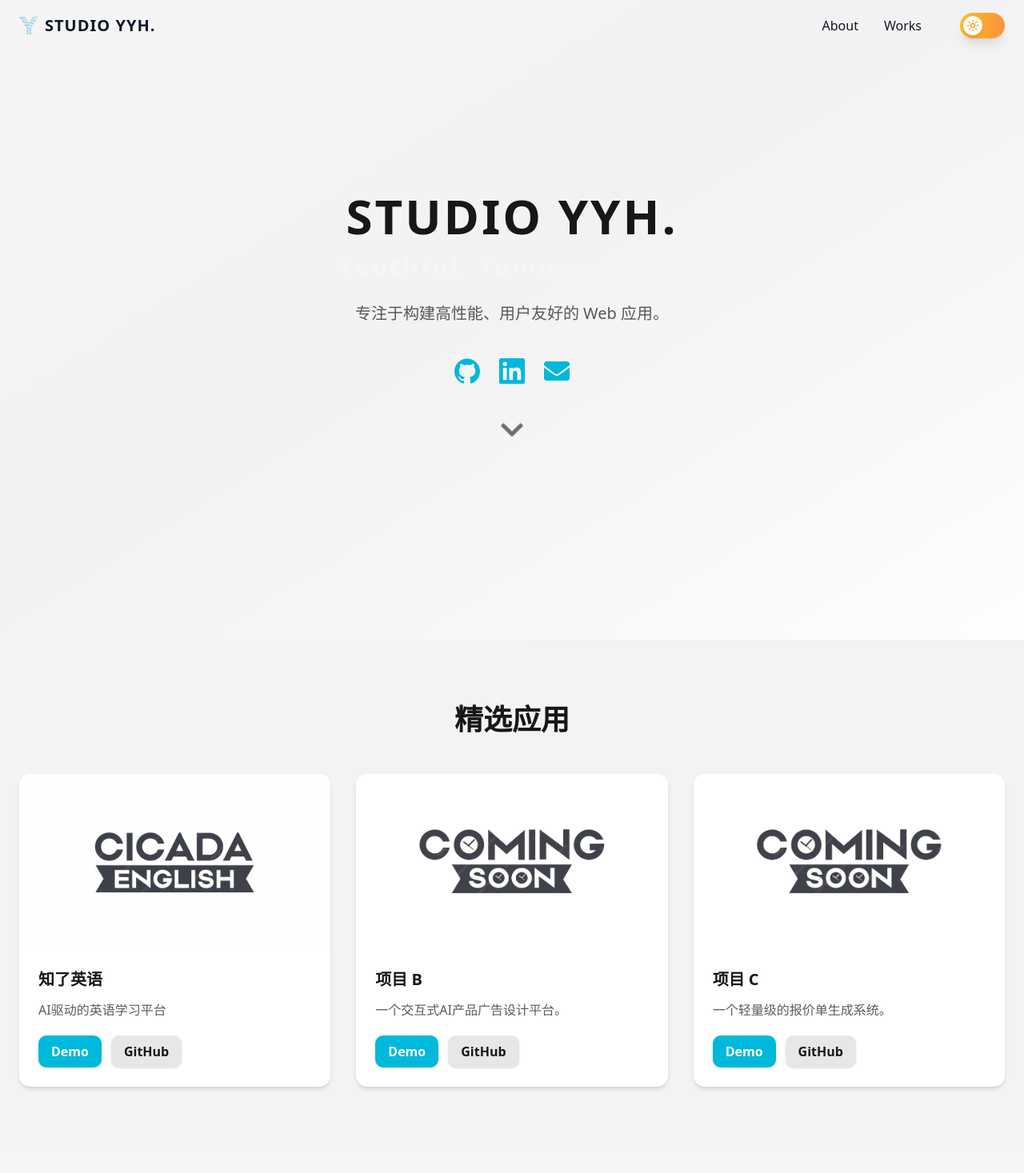
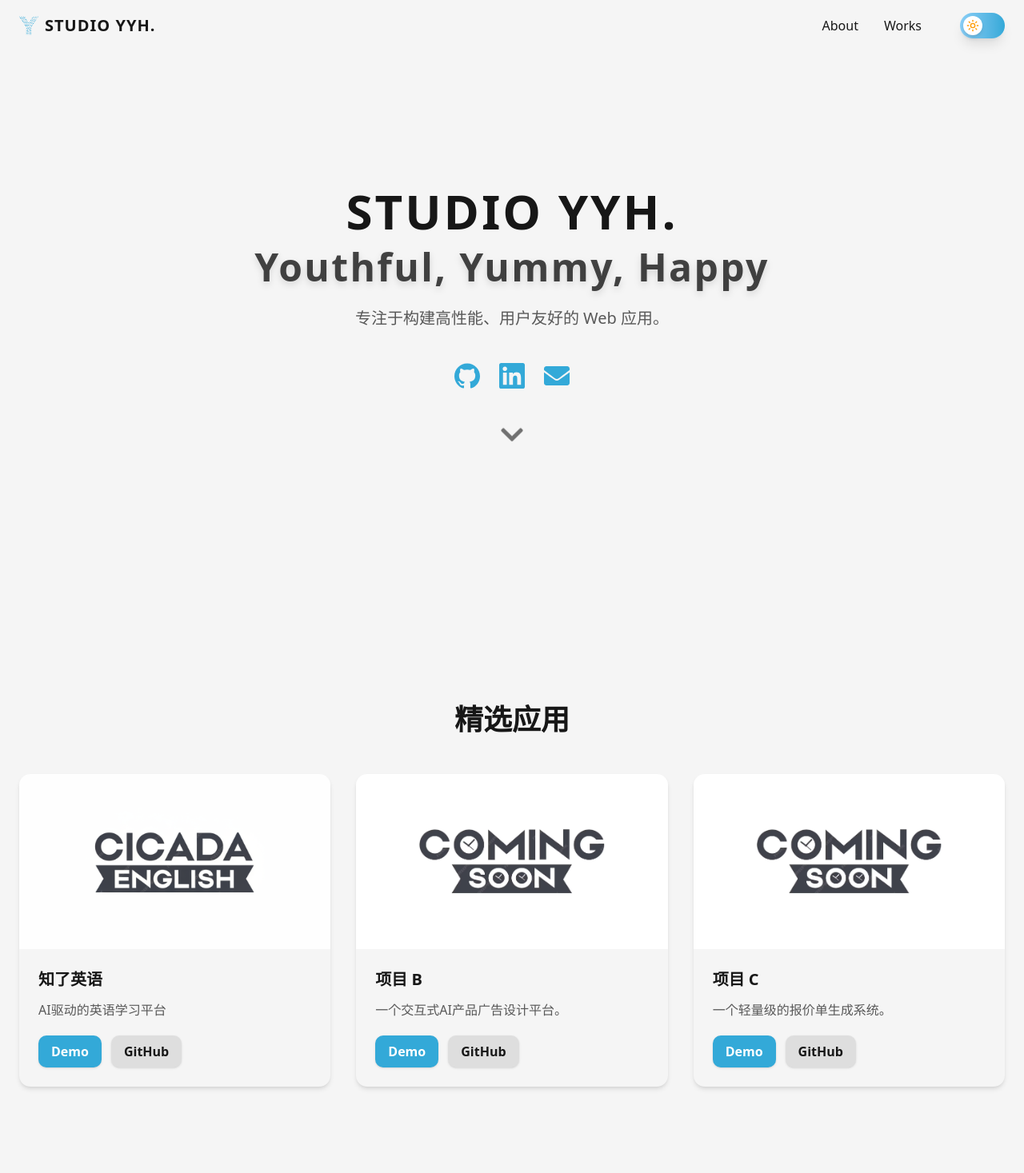
Before and after one commit to phoenixlwpapix/home-page, a React (Vite) app: page / in a window 1280 px wide. Shown: the top 1467 px of the page at 80% size. Built offline with nearby package versions, Linux system fonts and the light colour scheme.

Commit message:
some UI change

```diff
--- a/src/components/Header.jsx
+++ b/src/components/Header.jsx
@@ -1,7 +1,7 @@
 // src/components/Header.jsx
 import React, { useState, useEffect } from "react";
 import { Sun, Moon } from "lucide-react";
-import { useTheme } from "../contexts/ThemeContext.jsx";
+import { useTheme } from "../hooks/useTheme";
 
 const Header = () => {
   const [isScrolled, setIsScrolled] = useState(false);
@@ -19,14 +19,14 @@ const Header = () => {
     <header
       className={`fixed top-0 left-0 right-0 z-50 transition-all duration-300 ${
         isScrolled
-          ? "bg-white/80 dark:bg-gray-900/80 backdrop-blur-sm shadow-sm border-b border-gray-200/20 dark:border-gray-700/50"
+          ? "bg-secondary/80 dark:bg-secondary/80 backdrop-blur-sm shadow-sm"
           : "bg-transparent"
       }`}
     >
       <div className="container mx-auto px-6 py-4 flex justify-between items-center">
         <a
           href="#home"
-          className="flex items-center space-x-2 text-xl font-bold tracking-wider text-gray-900 dark:text-gray-100"
+          className="flex items-center space-x-2 text-xl font-bold tracking-wider text-primary dark:text-primary"
         >
           {/* SVG Logo from public folder */}
           <img src="/favicon.svg" alt="Studio YYH Logo" className="w-6 h-6" />
@@ -36,13 +36,13 @@ const Header = () => {
           <nav className="space-x-8">
             <a
               href="#about"
-              className="text-base text-gray-900 dark:text-gray-100 hover:text-blue-600 dark:hover:text-blue-400 transition-colors duration-200 hover-underline"
+              className="text-base text-primary dark:text-primary hover:text-accent dark:hover:text-accent transition-colors duration-200 hover-underline"
             >
               About
             </a>
             <a
               href="#works"
-              className="text-base text-gray-900 dark:text-gray-100 hover:text-blue-600 dark:hover:text-blue-400 transition-colors duration-200 hover-underline"
+              className="text-base text-primary dark:text-primary hover:text-accent dark:hover:text-accent transition-colors duration-200 hover-underline"
             >
               Works
             </a>
@@ -55,7 +55,7 @@ const Header = () => {
               style={{
                 background: isDark
                   ? "linear-gradient(to right, rgb(71, 85, 105), rgb(15, 23, 42))"
-                  : "linear-gradient(to right, rgb(251, 191, 36), rgb(251, 146, 60))",
+                  : "linear-gradient(to right, oklch(0.82 0.09 235), #33A9D8)",
               }}
               aria-label={
                 isDark ? "Switch to light mode" : "Switch to dark mode"
--- a/src/components/Hero.jsx
+++ b/src/components/Hero.jsx
@@ -7,16 +7,16 @@ const Hero = () => {
   return (
     <section
       id="about"
-      className="min-h-screen flex items-center justify-center bg-gradient-to-br from-secondary dark:from-secondary via-primary/5 dark:via-primary/5 to-accent/10 dark:to-accent/10"
+      className="min-h-screen flex items-center justify-center bg-secondary dark:bg-secondary/50"
     >
       <div className="text-center px-6 py-20 animate-fade-in-up">
         <h1 className="text-4xl md:text-6xl font-black mb-6 tracking-wider text-primary dark:text-primary">
           STUDIO YYH.
-          <span className="block text-accent dark:text-accent text-2xl md:text-3xl font-bold mt-4">
+          <span className="block text-primary/80 dark:text-primary/80 text-3xl md:text-5xl font-black mt-4 tracking-wider drop-shadow-lg">
             Youthful, Yummy, Happy
           </span>
         </h1>
-        <p className="max-w-2xl mx-auto text-lg md:text-xl text-primary/70 dark:text-primary/70 mb-10 leading-relaxed">
+        <p className="max-w-2xl mx-auto text-lg md:text-xl text-primary/70 dark:text-primary/70 mb-10 leading-relaxed font-medium">
           专注于构建高性能、用户友好的 Web 应用。
         </p>
         <div className="flex justify-center space-x-6">
@@ -26,7 +26,7 @@ const Hero = () => {
             rel="noopener noreferrer"
             className="text-primary/80 dark:text-primary/80 hover:text-accent dark:hover:text-accent transition-transform duration-200 hover:scale-110"
           >
-            <SiGithub className="w-8 h-8 text-cyan-500" />
+            <SiGithub className="w-8 h-8 text-accent dark:text-accent" />
           </a>
           <a
             href="https://linkedin.com"
@@ -34,13 +34,13 @@ const Hero = () => {
             rel="noopener noreferrer"
             className="text-primary/80 dark:text-primary/80 hover:text-accent dark:hover:text-accent transition-transform duration-200 hover:scale-110"
           >
-            <SiLinkedin className="w-8 h-8 text-cyan-500" />
+            <SiLinkedin className="w-8 h-8 text-accent dark:text-accent" />
           </a>
           <a
             href="mailto:phoenixlwp@gmail.com"
             className="text-primary/80 dark:text-primary/80 hover:text-accent dark:hover:text-accent transition-transform duration-200 hover:scale-110"
           >
-            <FaEnvelope className="w-8 h-8 text-cyan-500" />
+            <FaEnvelope className="w-8 h-8 text-accent dark:text-accent" />
           </a>
         </div>
         <div className="mt-12">
--- a/src/components/Showcase.jsx
+++ b/src/components/Showcase.jsx
@@ -33,7 +33,7 @@ const ProjectCard = ({ title, description, imageUrl, demoUrl, githubUrl }) => (
     href={demoUrl}
     target="_blank"
     rel="noopener noreferrer"
-    className="block group rounded-xl overflow-hidden bg-white dark:bg-gray-800 shadow-md hover:shadow-2xl transition-all duration-300 transform hover:-translate-y-2"
+    className="block group rounded-xl overflow-hidden bg-secondary dark:bg-secondary shadow-md hover:shadow-2xl transition-all duration-300 transform hover:-translate-y-2"
   >
     <img
       src={imageUrl}
@@ -46,14 +46,9 @@ const ProjectCard = ({ title, description, imageUrl, demoUrl, githubUrl }) => (
       </h3>
       <p className="text-primary/70 dark:text-primary/70 mb-5">{description}</p>
       <div className="flex space-x-3">
-        <a
-          href={demoUrl}
-          target="_blank"
-          rel="noopener noreferrer"
-          className="px-4 py-2 bg-cyan-500 text-white font-semibold rounded-lg shadow hover:bg-accent/90 dark:hover:bg-accent/90 transition-transform transform hover:-translate-y-0.5"
-        >
+        <div className="px-4 py-2 bg-accent dark:bg-accent text-white font-semibold rounded-lg shadow hover:bg-accent/90 dark:hover:bg-accent/90 transition-transform transform hover:-translate-y-0.5">
           Demo
-        </a>
+        </div>
         <a
           href={githubUrl}
           target="_blank"
@@ -69,7 +64,7 @@ const ProjectCard = ({ title, description, imageUrl, demoUrl, githubUrl }) => (
 
 const Showcase = () => {
   return (
-    <section id="works" className="py-20 bg-primary/5 dark:bg-primary/5">
+    <section id="works" className="py-20 bg-secondary dark:bg-secondary/50">
       <div className="container mx-auto px-6">
         <h2 className="text-3xl md:text-4xl font-bold text-center mb-12 text-primary dark:text-primary">
           精选应用
--- a/src/contexts/ThemeContext.jsx
+++ b/src/contexts/ThemeContext.jsx
@@ -1,14 +1,5 @@
-import React, { createContext, useContext, useEffect, useState } from "react";
-
-const ThemeContext = createContext();
-
-export const useTheme = () => {
-  const context = useContext(ThemeContext);
-  if (!context) {
-    throw new Error("useTheme must be used within a ThemeProvider");
-  }
-  return context;
-};
+import React, { useEffect, useState } from "react";
+import { ThemeContext } from "../hooks/useTheme";
 
 export const ThemeProvider = ({ children }) => {
   const [isDark, setIsDark] = useState(false);
--- /dev/null
+++ b/src/hooks/useTheme.js
@@ -0,0 +1,11 @@
+import { createContext, useContext } from "react";
+
+export const ThemeContext = createContext();
+
+export const useTheme = () => {
+  const context = useContext(ThemeContext);
+  if (!context) {
+    throw new Error("useTheme must be used within a ThemeProvider");
+  }
+  return context;
+};
--- a/src/index.css
+++ b/src/index.css
@@ -53,10 +53,10 @@
   --primary: oklch(0.205 0 0);
   --primary-foreground: oklch(0.985 0 0);
   --secondary: oklch(0.97 0 0);
-  --secondary-foreground: oklch(0.205 0 0);
+  --secondary-foreground: oklch(0.145 0 0);
   --muted: oklch(0.97 0 0);
   --muted-foreground: oklch(0.556 0 0);
-  --accent: oklch(0.97 0 0);
+  --accent: #33a9d8;
   --accent-foreground: oklch(0.205 0 0);
   --destructive: oklch(0.577 0.245 27.325);
   --border: oklch(0.922 0 0);
@@ -90,7 +90,7 @@
   --secondary-foreground: oklch(0.985 0 0);
   --muted: oklch(0.269 0 0);
   --muted-foreground: oklch(0.708 0 0);
-  --accent: oklch(0.269 0 0);
+  --accent: #33a9d8;
   --accent-foreground: oklch(0.985 0 0);
   --destructive: oklch(0.704 0.191 22.216);
   --border: oklch(1 0 0 / 10%);
--- a/tailwind.config.js
+++ b/tailwind.config.js
@@ -11,17 +11,16 @@ export default {
       },
       colors: {
         primary: {
-          DEFAULT: "#0a0a0a",
-          dark: "#f5f5f5",
-        },
-        secondary: {
-          DEFAULT: "#f5f5f5",
-          dark: "#1a1a1a",
-        },
-        accent: {
-          DEFAULT: "#0070f3",
-          dark: "#3b82f6",
-        },
+        DEFAULT: "#0a0a0a",   // 主文本/深色背景
+        foreground: "#f5f5f5" // 浅色前景
+      },
+      secondary: {
+        DEFAULT: "#e5f6fb",   // 浅蓝灰（比 accent 浅很多，用作背景衬色）
+        foreground: "#0a0a0a" // 深色文字
+      },
+      accent: {
+        DEFAULT: "#33A9D8",   // 品牌蓝
+        foreground: "#ffffff" // 白字
       },
       keyframes: {
         "fade-in-up": {
```
